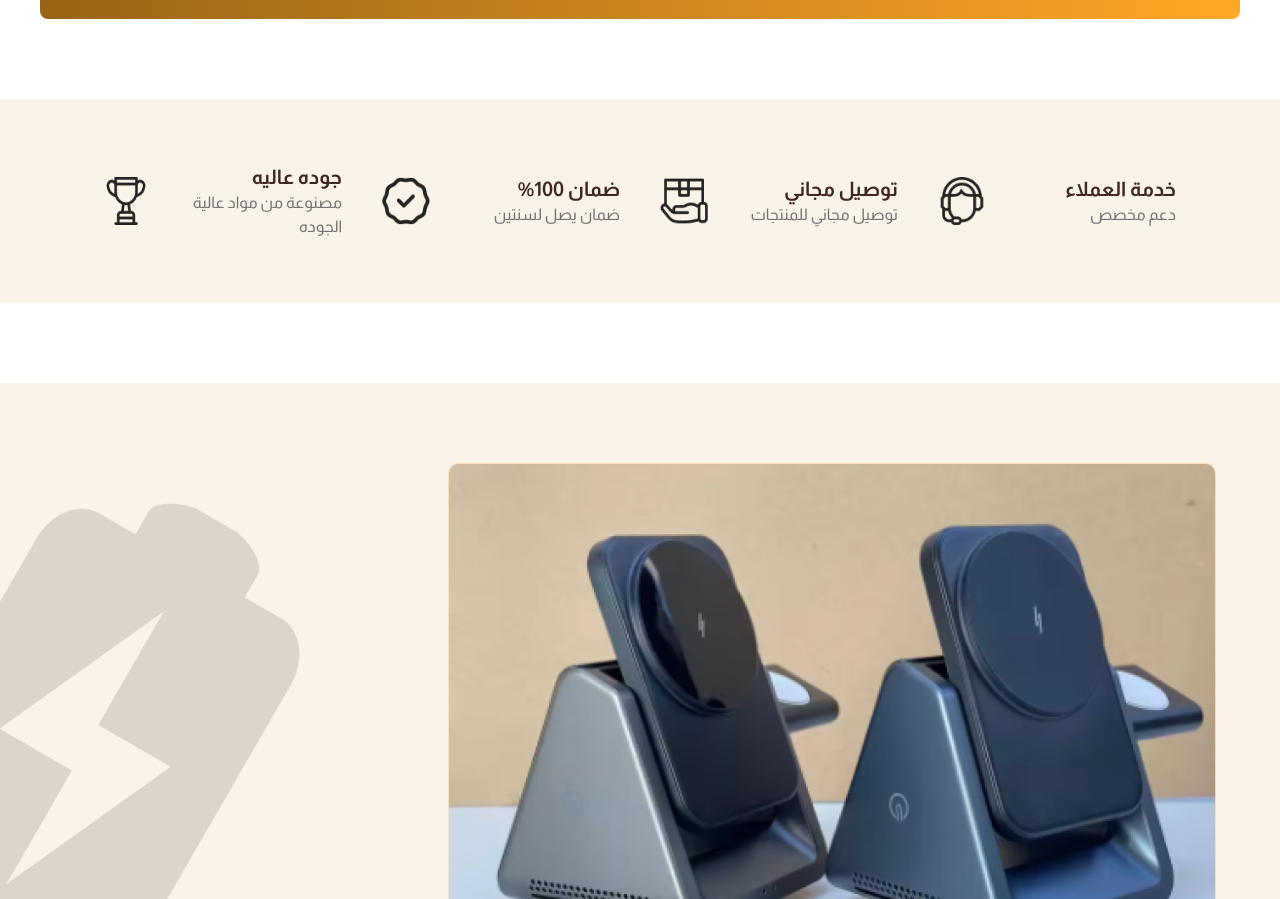
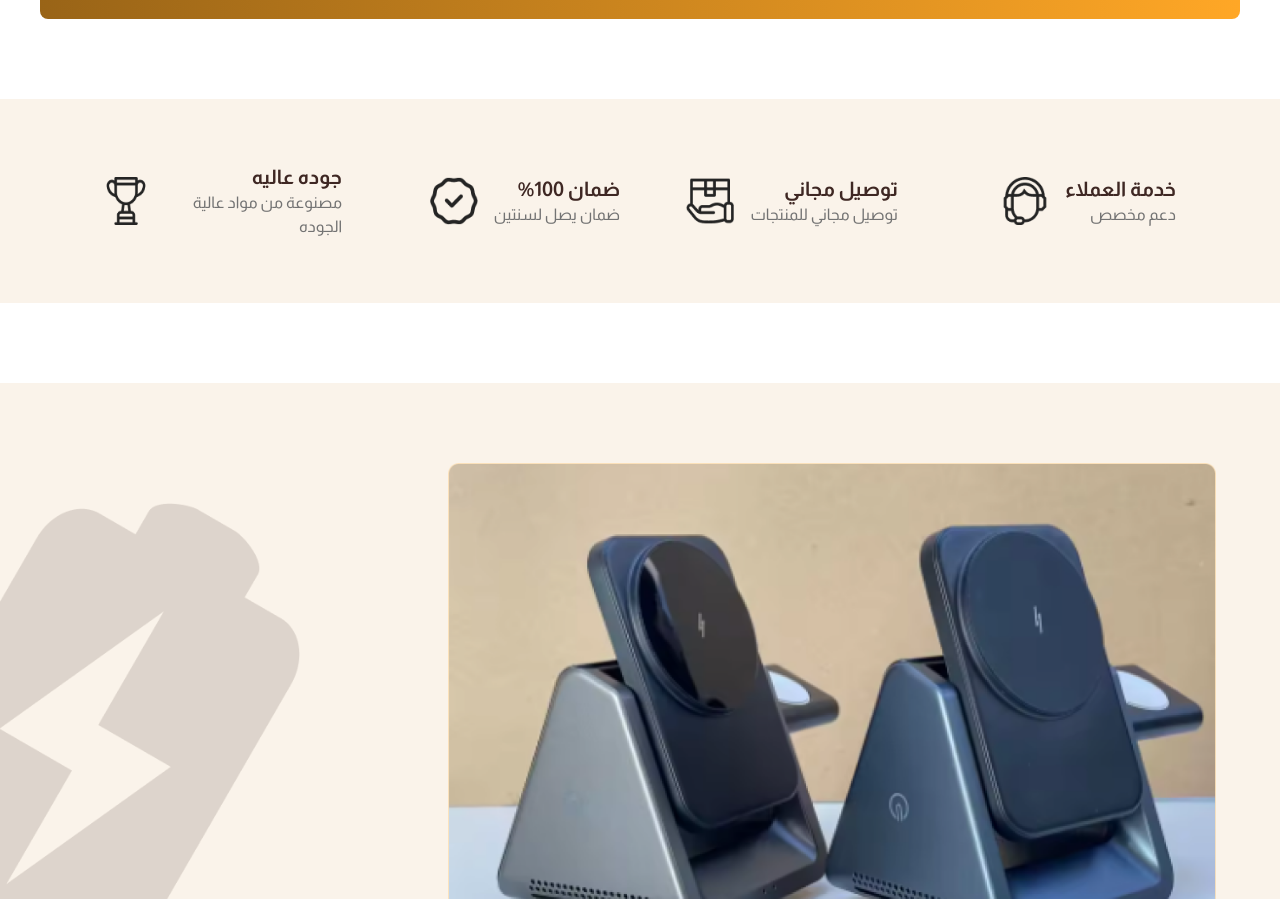
Before and after one commit to ousey-ousey/Charger-Ad-main, a Next.js app: page / in a window 1280 px wide. Shown: the part 2661-3560 px from the top of the page. Built offline with nearby package versions, Linux system fonts and the light colour scheme.

Commit message:
`Refactor CSS classes in Features component`

```diff
--- a/components/features.tsx
+++ b/components/features.tsx
@@ -25,7 +25,7 @@ export const Features = () => {
 
   return (
     <motion.section
-      className="bg-[#FAF3EA] p-4 sm:p-8 flex justify-center md:p-16 mb-10 sm:mb-20"
+      className="bg-[#FAF3EA] p-4 sm:p-8 flex justify-center md:block  md:p-16 mb-10 sm:mb-20"
       variants={containerVariants}
       initial="hidden"
       whileInView="visible"
@@ -36,7 +36,7 @@ export const Features = () => {
         <motion.div
           variants={itemVariants}
           whileHover={{ scale: 1.05 }}
-          className="flex items-center justify-between sm:gap-4"
+          className="flex items-center justify-around md:justify-normal sm:gap-4"
         >
           <div>
             <h2 className="text-base sm:text-lg md:text-xl font-bold text-primary">
@@ -61,7 +61,7 @@ export const Features = () => {
         <motion.div
           variants={itemVariants}
           whileHover={{ scale: 1.05 }}
-          className="flex items-center justify-between gap-3 sm:gap-4"
+          className="flex items-center justify-between md:justify-normal gap-3 sm:gap-4"
         >
           <div>
             <h2 className="text-base sm:text-lg md:text-xl font-bold text-primary">
@@ -86,7 +86,7 @@ export const Features = () => {
         <motion.div
           variants={itemVariants}
           whileHover={{ scale: 1.05 }}
-          className="flex items-center justify-between  gap-3 sm:gap-4"
+          className="flex items-center justify-between md:justify-normal  gap-3 sm:gap-4"
         >
           <div>
             <h2 className="text-base sm:text-lg md:text-xl font-bold text-primary">
@@ -111,7 +111,7 @@ export const Features = () => {
         <motion.div
           variants={itemVariants}
           whileHover={{ scale: 1.05 }}
-          className="flex items-center justify-between  gap-3 sm:gap-4"
+          className="flex items-center justify-between md:justify-normal  gap-3 sm:gap-4"
         >
           <div>
             <h2 className="text-base sm:text-lg md:text-xl font-bold text-primary">
```
